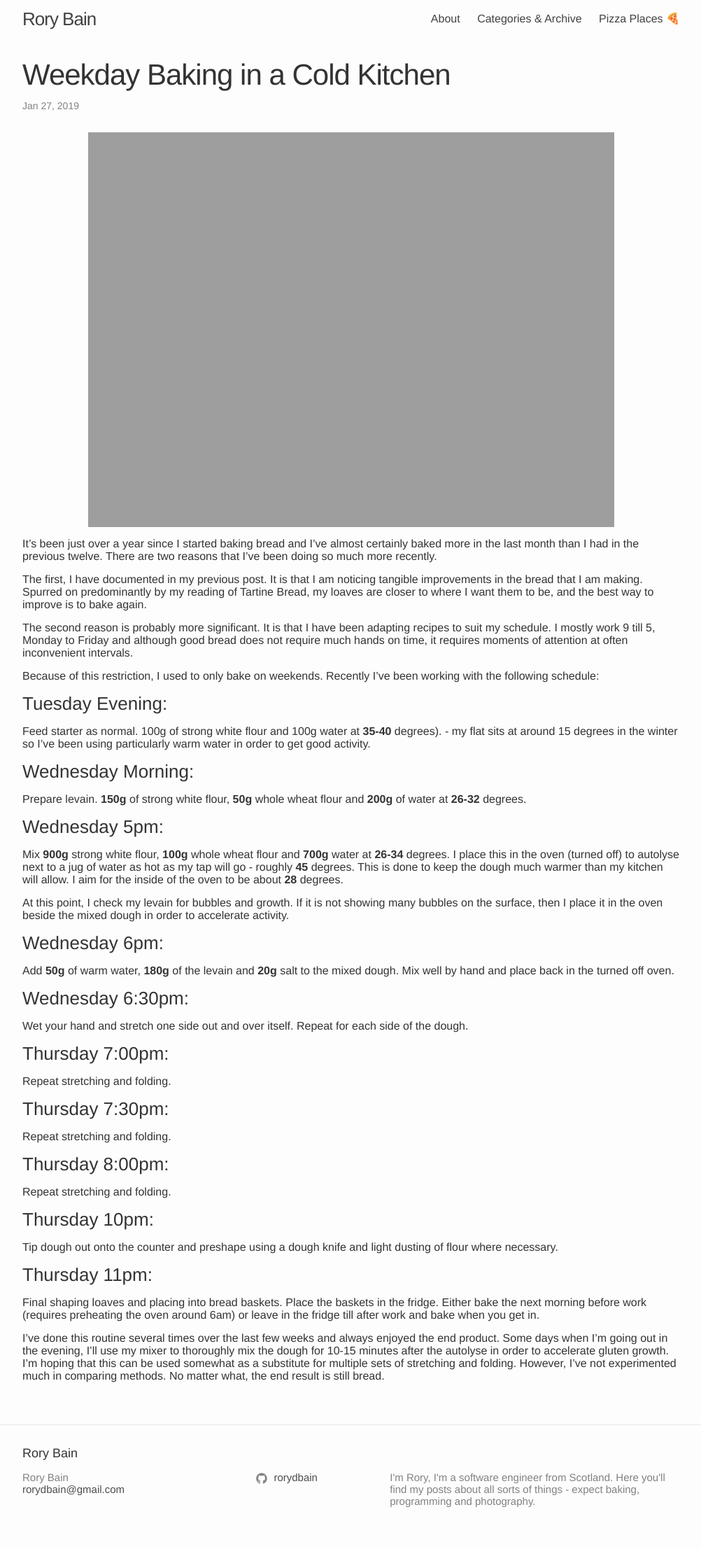
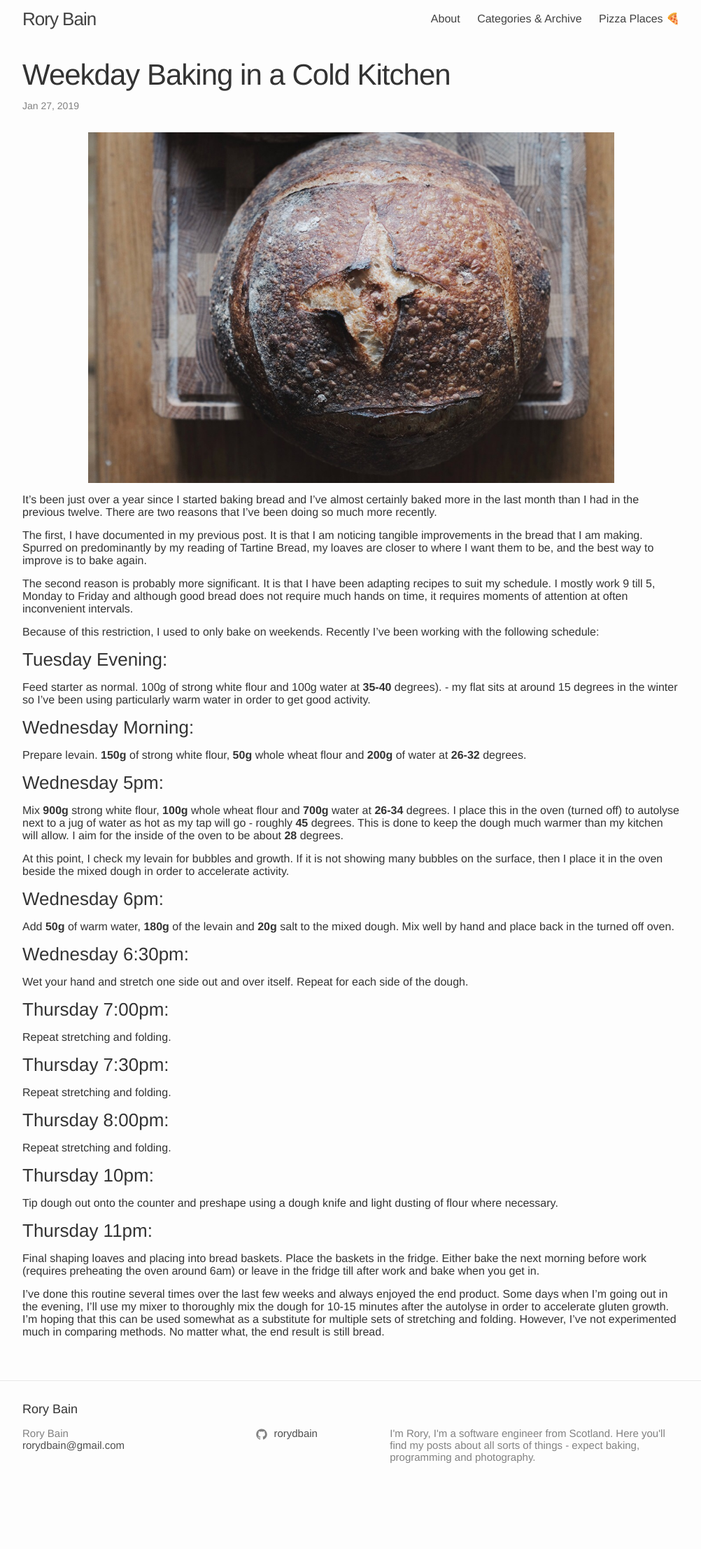
Before and after one commit to rorydbain/rorydbain.github.io, a Jekyll site: the page built from _posts/2019-01-27-weekday-baking.markdown, in a window 1280 px wide. Shown: the whole page at 70% size, without its empty margins (138-1140 px from the left). Built offline with Jekyll 4.4.1, drawn with Linux system fonts in a browser that asks for light colours; comment, search, counter and statistics services are not loaded; after the commit the page ends 2150 px from its top, so only the background shows below that.

Commit message:
correct image name

```diff
--- a/_posts/2019-01-27-weekday-baking.markdown
+++ b/_posts/2019-01-27-weekday-baking.markdown
@@ -6,7 +6,7 @@ categories: food
 #food
 ---
 
-# ![Prework bake]({{ "/assets/weekday-bread1.jpeg" | absolute_url }})
+# ![Prework bake]({{ "/assets/weekday-bread-1.jpeg" | absolute_url }})
 
 It’s been just over a year since I started baking bread and I’ve almost certainly baked more in the last month than I had in the previous twelve. There are two reasons that I’ve been doing so much more recently.
 
```
